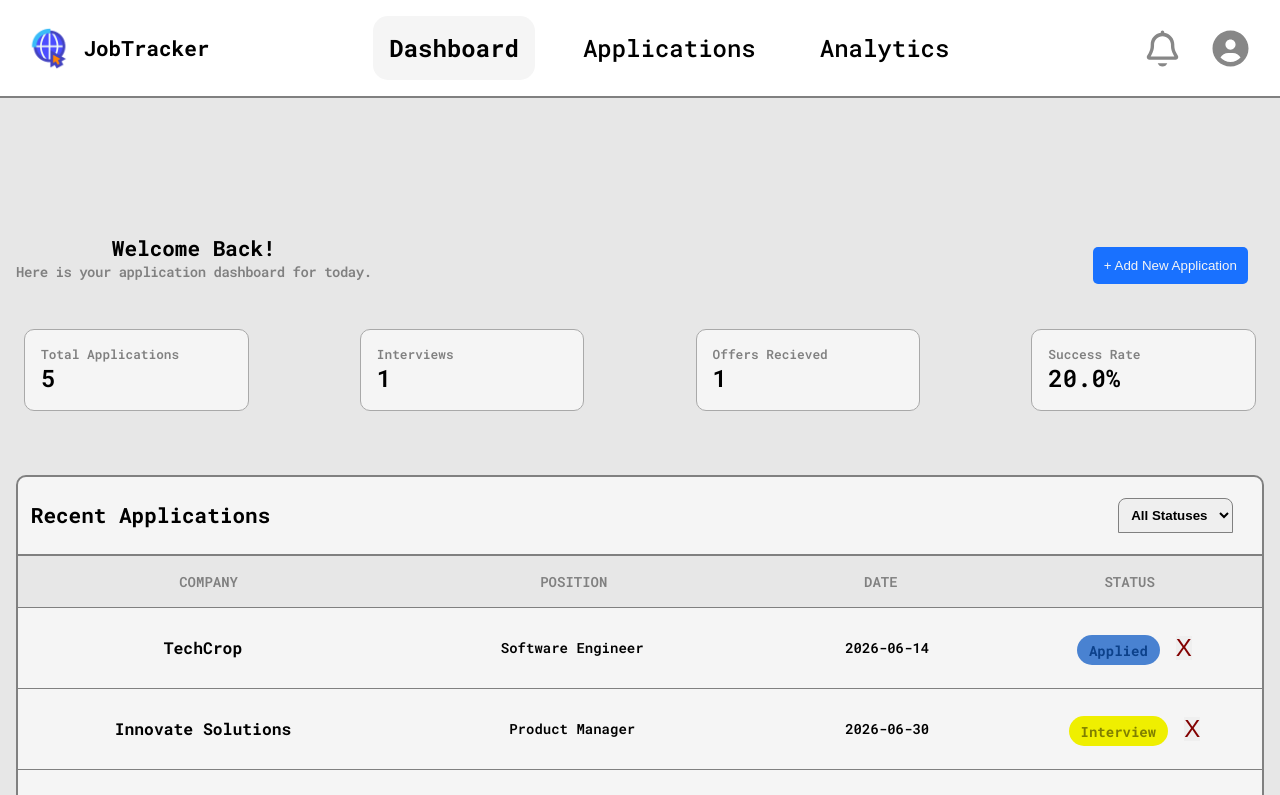
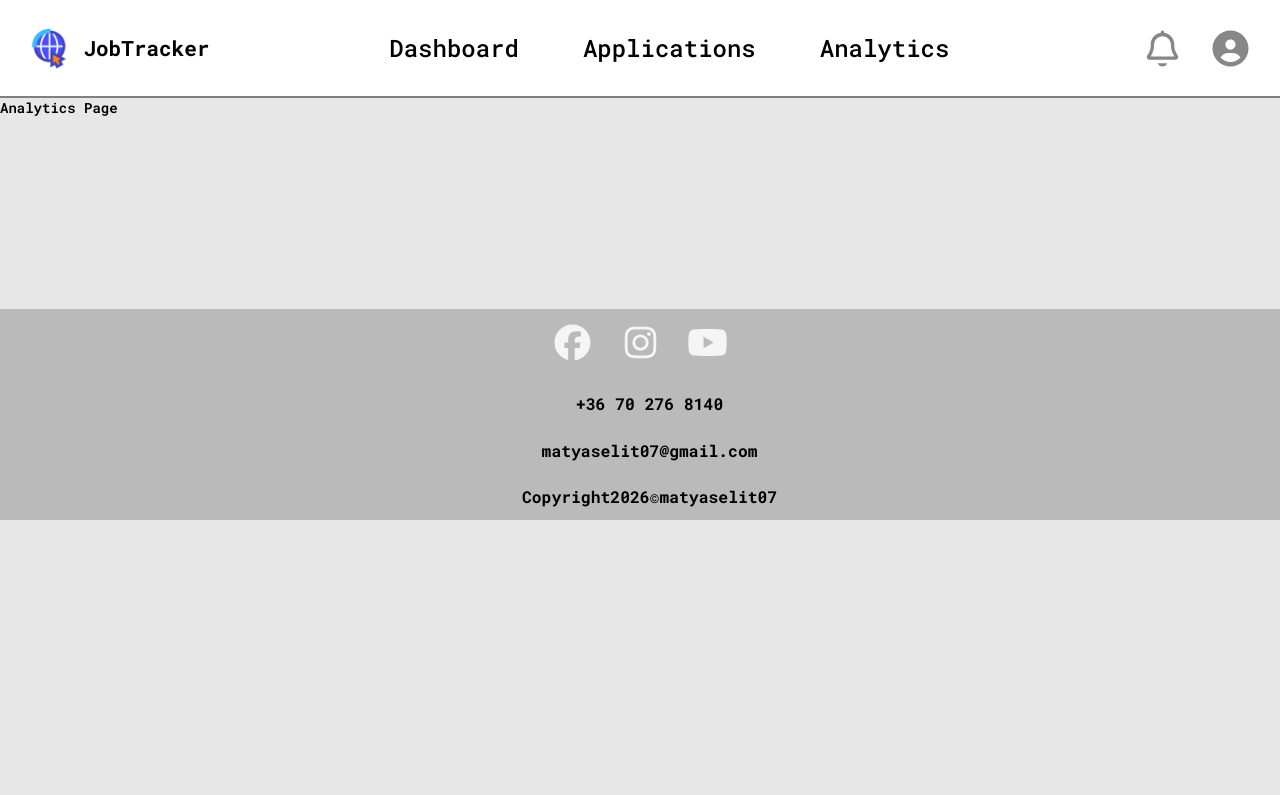
Before and after one commit to matyaselit07/Job-Tracker, a React (Vite) app: page / in a window 1280 px wide. Shown: the top 795 px of the page. Built offline with nearby package versions, Linux system fonts and the light colour scheme.

Commit message:
added browserrouter, updated responsivity, updtaed footer

```diff
--- a/src/Components/Footer/Footer.jsx
+++ b/src/Components/Footer/Footer.jsx
@@ -8,13 +8,13 @@ export default function Footer() {
   return (
     <footer>
       <div className="footer-links">
-        <a href="#">
+        <a href="https://www.matyaselit.com/" target="blank">
           <img className="footer-logo" src={facebook} alt="facebook.svg" />
         </a>
-        <a href="#">
+        <a href="https://www.matyaselit.com/" target="blank">
           <img className="footer-logo" src={instagram} alt="instagram.svg" />
         </a>
-        <a href="#">
+        <a href="https://www.matyaselit.com/" target="blank">
           <img className="footer-logo" src={youtube} alt="youtube.svg" />
         </a>
       </div>
--- a/src/Components/Summary/Summary.css
+++ b/src/Components/Summary/Summary.css
@@ -37,7 +37,7 @@
   display: flex;
   background-color: var(--color-secondary);
   padding: 0.6rem;
-  border: 1px solid gray;
+  border: 2px solid gray;
   border-radius: 10px;
 }
 
@@ -53,6 +53,7 @@
 
 .summary-button:hover {
   background-color: rgb(9, 37, 255);
+  box-shadow: 5px 5px 1px gray;
   transition: 0.5s;
 }
 
@@ -63,7 +64,7 @@
   justify-content: center;
   padding: 1rem;
   background-color: var(--color-secondary);
-  border: 1px solid gray;
+  border: 2px solid gray;
   border-radius: 12px;
 }
 
@@ -73,7 +74,7 @@
   padding: 0.75rem;
   margin: 0.5rem;
   margin-bottom: 0.5rem;
-  border: 1px solid gray;
+  border: 2px solid gray;
   border-radius: 8px;
   background-color: white;
 }
@@ -89,6 +90,7 @@
 
 .summary-submit:hover {
   background-color: rgb(9, 37, 255);
+  box-shadow: 5px 5px 1px gray;
 }
 
 .summary-container-statistics {
--- a/src/app/App.jsx
+++ b/src/app/App.jsx
@@ -1,31 +1,24 @@
-import { useState } from "react";
+import { BrowserRouter, Routes, Route } from "react-router-dom";
 
 import Header from "../Components/Header/Header";
 import Footer from "../Components/Footer/Footer";
+
 import DashboardPage from "../pages/DashboardPage/DashboardPage";
 import ApplicationsPage from "../pages/ApplicationsPage/ApplicationsPage";
 import AnalyticsPage from "../pages/AnalyticsPage/AnalyticsPage";
 
 function App() {
-  const [activePage, setActivePage] = useState("dashboard");
-
-  const renderPage = () => {
-    switch (activePage) {
-      case "applications":
-        return <ApplicationsPage />;
-      case "analytics":
-        return <AnalyticsPage />;
-      case "dashboard":
-      default:
-        return <DashboardPage />;
-    }
-  };
-
   return (
     <>
-      <Header onNavigate={setActivePage} activePage={activePage} />
-      {renderPage()}
-      <Footer/>
+      <Header />
+      <BrowserRouter>
+        <Routes>
+          <Route path="/" element={<AnalyticsPage />} />
+          <Route path="applications" element={<ApplicationsPage />} />
+          <Route path="dashboard" element={<DashboardPage />} />
+        </Routes>
+      </BrowserRouter>
+      <Footer />
     </>
   );
 }
```
